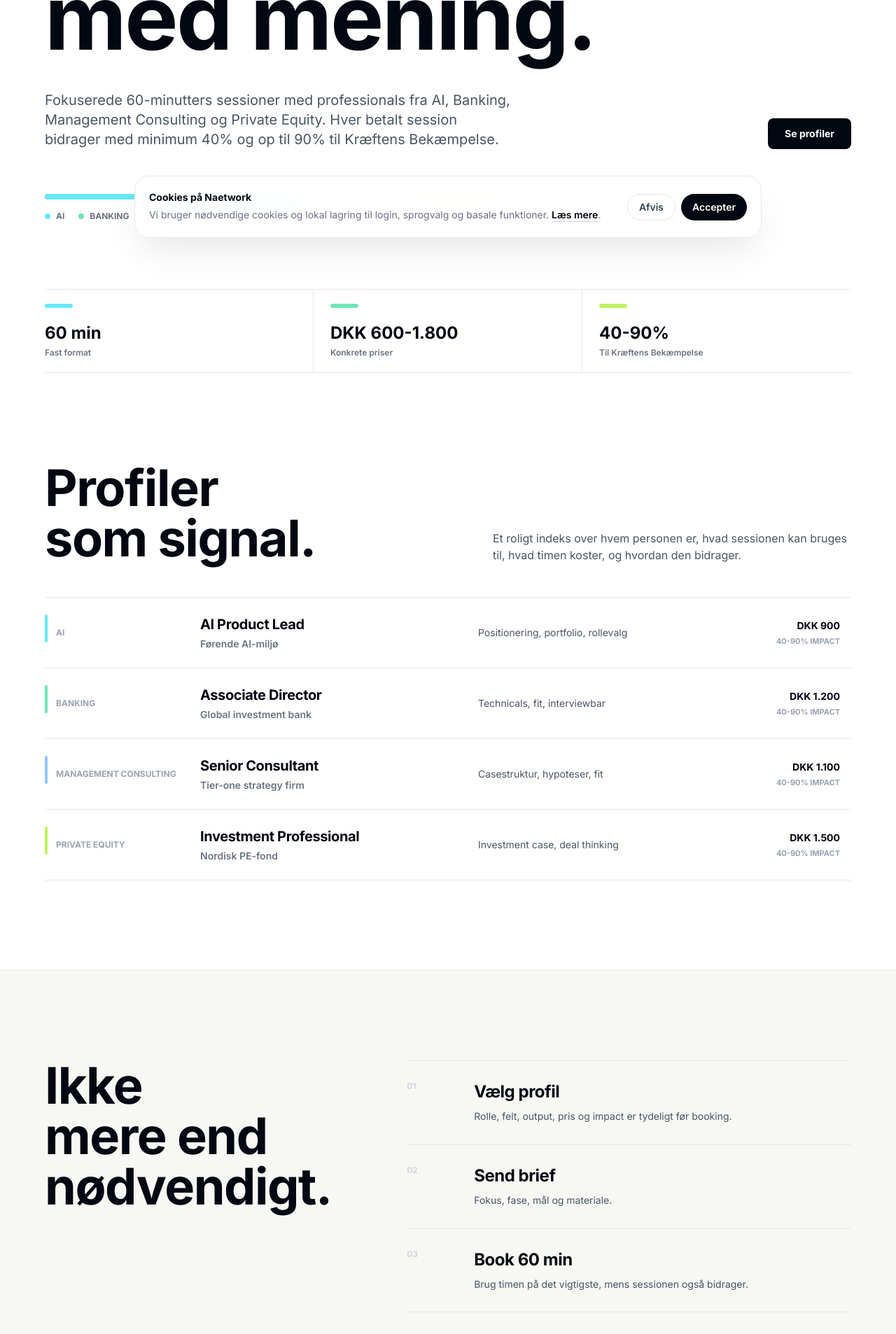
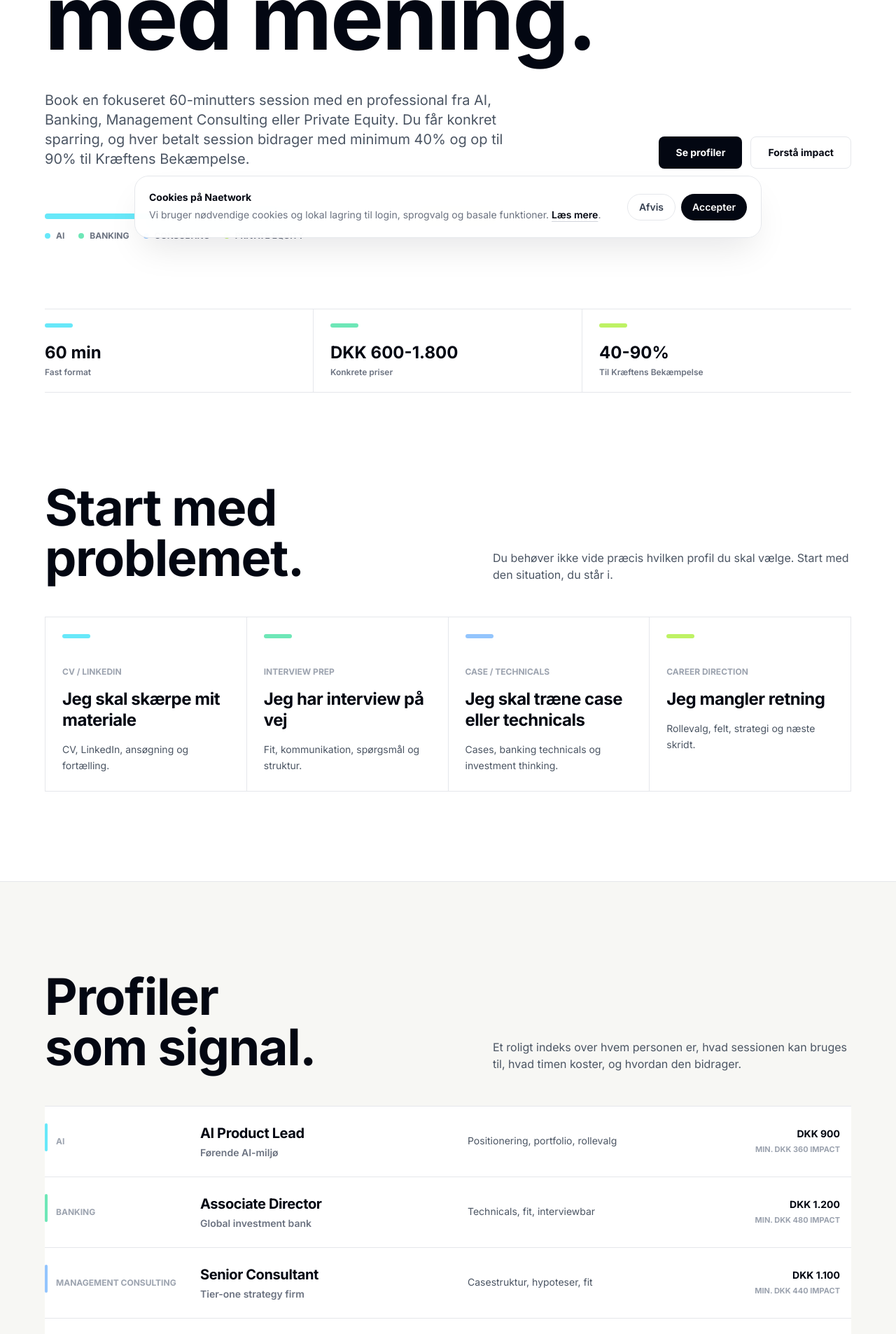
Before and after one commit to mikkelstreet-png/Naetwork, a Next.js app: page / in a window 1280 px wide. Shown: the part 440-2346 px from the top of the page at 70% size. Built offline with nearby package versions, Linux system fonts and the light colour scheme; no server answers.

Commit message:
Elevate landing page product narrative

```diff
--- a/components/HomeContent.tsx
+++ b/components/HomeContent.tsx
@@ -11,16 +11,17 @@ export function HomeContent() {
     eyebrow: 'Naetwork',
     title: isDa ? 'Karrieresparring med mening.' : 'Career guidance with meaning.',
     body: isDa
-      ? 'Fokuserede 60-minutters sessioner med professionals fra AI, Banking, Management Consulting og Private Equity. Hver betalt session bidrager med minimum 40% og op til 90% til Kræftens Bekæmpelse.'
-      : 'Focused 60-minute sessions with professionals from AI, Banking, Management Consulting and Private Equity. Every paid session contributes at least 40% and up to 90% to Kræftens Bekæmpelse.',
+      ? 'Book en fokuseret 60-minutters session med en professional fra AI, Banking, Management Consulting eller Private Equity. Du får konkret sparring, og hver betalt session bidrager med minimum 40% og op til 90% til Kræftens Bekæmpelse.'
+      : 'Book a focused 60-minute session with a professional from AI, Banking, Management Consulting or Private Equity. You get concrete guidance, and every paid session contributes at least 40% and up to 90% to Kræftens Bekæmpelse.',
     primary: isDa ? 'Se profiler' : 'Browse profiles',
+    secondary: isDa ? 'Forstå impact' : 'Understand impact',
   };
 
   const fields = [
-    ['AI', 'bg-cyan-300'],
-    ['Banking', 'bg-emerald-300'],
-    ['Consulting', 'bg-blue-300'],
-    ['Private Equity', 'bg-lime-300'],
+    ['AI', 'bg-cyan-300', '/fields/ai'],
+    ['Banking', 'bg-emerald-300', '/fields/banking'],
+    ['Consulting', 'bg-blue-300', '/fields/consulting'],
+    ['Private Equity', 'bg-lime-300', '/fields/private-equity'],
   ] as const;
 
   const signals = [
@@ -29,24 +30,44 @@ export function HomeContent() {
     ['40-90%', isDa ? 'Til Kræftens Bekæmpelse' : 'To Kræftens Bekæmpelse', 'bg-lime-300'],
   ] as const;
 
+  const pathways = [
+    [isDa ? 'Jeg skal skærpe mit materiale' : 'I need sharper materials', isDa ? 'CV, LinkedIn, ansøgning og fortælling.' : 'CV, LinkedIn, application and story.', 'CV / LinkedIn', 'bg-cyan-300'],
+    [isDa ? 'Jeg har interview på vej' : 'I have interviews coming up', isDa ? 'Fit, kommunikation, spørgsmål og struktur.' : 'Fit, communication, questions and structure.', 'Interview prep', 'bg-emerald-300'],
+    [isDa ? 'Jeg skal træne case eller technicals' : 'I need case or technical prep', isDa ? 'Cases, banking technicals og investment thinking.' : 'Cases, banking technicals and investment thinking.', 'Case / technicals', 'bg-blue-300'],
+    [isDa ? 'Jeg mangler retning' : 'I need direction', isDa ? 'Rollevalg, felt, strategi og næste skridt.' : 'Role choice, field, strategy and next step.', 'Career direction', 'bg-lime-300'],
+  ] as const;
+
   const profiles = [
-    ['AI', 'AI Product Lead', isDa ? 'Førende AI-miljø' : 'Leading AI environment', isDa ? 'Positionering, portfolio, rollevalg' : 'Positioning, portfolio, role choice', 'DKK 900', 'bg-cyan-300'],
-    ['Banking', 'Associate Director', isDa ? 'Global investment bank' : 'Global investment bank', isDa ? 'Technicals, fit, interviewbar' : 'Technicals, fit, interview bar', 'DKK 1.200', 'bg-emerald-300'],
-    ['Management Consulting', 'Senior Consultant', isDa ? 'Tier-one strategy firm' : 'Tier-one strategy firm', isDa ? 'Casestruktur, hypoteser, fit' : 'Case structure, hypotheses, fit', 'DKK 1.100', 'bg-blue-300'],
-    ['Private Equity', 'Investment Professional', isDa ? 'Nordisk PE-fond' : 'Nordic PE fund', isDa ? 'Investment case, deal thinking' : 'Investment case, deal thinking', 'DKK 1.500', 'bg-lime-300'],
+    ['AI', 'AI Product Lead', isDa ? 'Førende AI-miljø' : 'Leading AI environment', isDa ? 'Positionering, portfolio, rollevalg' : 'Positioning, portfolio, role choice', 'DKK 900', 'min. DKK 360', 'bg-cyan-300'],
+    ['Banking', 'Associate Director', isDa ? 'Global investment bank' : 'Global investment bank', isDa ? 'Technicals, fit, interviewbar' : 'Technicals, fit, interview bar', 'DKK 1.200', 'min. DKK 480', 'bg-emerald-300'],
+    ['Management Consulting', 'Senior Consultant', isDa ? 'Tier-one strategy firm' : 'Tier-one strategy firm', isDa ? 'Casestruktur, hypoteser, fit' : 'Case structure, hypotheses, fit', 'DKK 1.100', 'min. DKK 440', 'bg-blue-300'],
+    ['Private Equity', 'Investment Professional', isDa ? 'Nordisk PE-fond' : 'Nordic PE fund', isDa ? 'Investment case, deal thinking' : 'Investment case, deal thinking', 'DKK 1.500', 'min. DKK 600', 'bg-lime-300'],
+  ] as const;
+
+  const outputs = [
+    [isDa ? 'Skarpere signal' : 'Sharper signal', isDa ? 'En tydeligere fortælling om hvorfor netop din profil passer til rollen.' : 'A clearer story for why your profile fits the role.'],
+    [isDa ? 'Bedre forberedelse' : 'Better preparation', isDa ? 'Konkrete svar, cases, technicals eller interviewpunkter at træne videre på.' : 'Concrete answers, cases, technicals or interview points to keep practicing.'],
+    [isDa ? 'Klarere næste skridt' : 'Clearer next step', isDa ? 'Et prioriteret valg af hvad du skal gøre efter sessionen.' : 'A prioritised view of what to do after the session.'],
   ] as const;
 
   const steps = [
-    [isDa ? 'Vælg profil' : 'Choose profile', isDa ? 'Rolle, felt, output, pris og impact er tydeligt før booking.' : 'Role, field, output, price and impact are clear before booking.'],
-    [isDa ? 'Send brief' : 'Send brief', isDa ? 'Fokus, fase, mål og materiale.' : 'Focus, stage, goal and material.'],
-    [isDa ? 'Book 60 min' : 'Book 60 min', isDa ? 'Brug timen på det vigtigste, mens sessionen også bidrager.' : 'Use the hour on what matters most, while the session also contributes.'],
+    [isDa ? 'Vælg problem eller felt' : 'Choose problem or field', isDa ? 'Start med det du faktisk har brug for: materiale, interview, case, technicals eller retning.' : 'Start with what you actually need: materials, interview, case, technicals or direction.'],
+    [isDa ? 'Vælg profil' : 'Choose profile', isDa ? 'Rolle, felt, output, pris og minimumsbidrag er tydeligt før booking.' : 'Role, field, output, price and minimum contribution are clear before booking.'],
+    [isDa ? 'Send brief' : 'Send brief', isDa ? 'Fokus, fase, mål og materiale giver den professionelle bedre kontekst.' : 'Focus, stage, goal and material give the professional better context.'],
+    [isDa ? 'Book 60 min' : 'Book 60 min', isDa ? 'Brug timen på det vigtigste, mens betalingen også bidrager.' : 'Use the hour on what matters most while the payment also contributes.'],
   ];
 
   const priceAnchors = [
-    ['DKK 600', isDa ? 'Entry' : 'Entry'],
-    ['DKK 900', isDa ? 'Core' : 'Core'],
-    ['DKK 1.200', isDa ? 'Senior' : 'Senior'],
-    ['DKK 1.800', isDa ? 'Expert' : 'Expert'],
+    ['DKK 600', isDa ? 'Entry' : 'Entry', 'min. DKK 240'],
+    ['DKK 900', isDa ? 'Core' : 'Core', 'min. DKK 360'],
+    ['DKK 1.200', isDa ? 'Senior' : 'Senior', 'min. DKK 480'],
+    ['DKK 1.800', isDa ? 'Expert' : 'Expert', 'min. DKK 720'],
+  ] as const;
+
+  const trust = [
+    [isDa ? 'Ingen løfter om job' : 'No job promises', isDa ? 'Sessionen giver sparring, ikke garantier. Det holder produktet ærligt.' : 'The session gives guidance, not guarantees. That keeps the product honest.'],
+    [isDa ? 'Tydelig pris før booking' : 'Clear price before booking', isDa ? 'Du ser pris, format og minimumsbidrag før du sender anmodningen.' : 'You see price, format and minimum contribution before sending the request.'],
+    [isDa ? 'Uafhængig impact-model' : 'Independent impact model', isDa ? 'Naetwork beskriver bidraget transparent og er ikke officielt tilknyttet Kræftens Bekæmpelse, medmindre det fremgår eksplicit.' : 'Naetwork describes the contribution transparently and is not officially affiliated with Kræftens Bekæmpelse unless explicitly stated.'],
   ] as const;
 
   return (
@@ -59,9 +80,14 @@ export function HomeContent() {
           </h1>
           <div className="mt-10 grid gap-8 md:grid-cols-[1fr_auto] md:items-end">
             <p className="max-w-2xl text-base leading-relaxed text-gray-600 md:text-xl">{copy.body}</p>
-            <Link href="/professionals" className="inline-flex w-fit items-center justify-center rounded-lg bg-gray-950 px-6 py-3 text-sm font-black text-white transition-colors hover:bg-gray-800">
-              {copy.primary}
-            </Link>
+            <div className="flex flex-wrap gap-3 md:justify-end">
+              <Link href="/professionals" className="inline-flex w-fit items-center justify-center rounded-lg bg-gray-950 px-6 py-3 text-sm font-black text-white transition-colors hover:bg-gray-800">
+                {copy.primary}
+              </Link>
+              <Link href="/impact" className="inline-flex w-fit items-center justify-center rounded-lg border border-gray-200 px-6 py-3 text-sm font-black text-gray-950 transition-colors hover:border-gray-950">
+                {copy.secondary}
+              </Link>
+            </div>
           </div>
 
           <div className="mt-16 max-w-2xl">
@@ -71,11 +97,11 @@ export function HomeContent() {
               ))}
             </div>
             <div className="mt-4 flex flex-wrap gap-x-5 gap-y-2">
-              {fields.map(([field, accent]) => (
-                <div key={field} className="flex items-center gap-2">
+              {fields.map(([field, accent, href]) => (
+                <Link key={field} href={href} className="flex items-center gap-2 transition-opacity hover:opacity-70">
                   <span className={`h-2 w-2 rounded-full ${accent}`} />
                   <span className="text-xs font-black uppercase text-gray-500">{field}</span>
-                </div>
+                </Link>
               ))}
             </div>
           </div>
@@ -92,7 +118,32 @@ export function HomeContent() {
         </div>
       </section>
 
-      <section id="market" className="bg-white px-5 py-24 sm:px-8 md:py-32">
+      <section className="bg-white px-5 py-24 sm:px-8 md:py-32">
+        <div className="mx-auto max-w-6xl">
+          <div className="mb-12 grid gap-6 md:grid-cols-[0.85fr_1.15fr] md:items-end">
+            <h2 className="text-5xl font-black leading-none tracking-tight text-gray-950 text-balance md:text-7xl">
+              {isDa ? 'Start med problemet.' : 'Start with the problem.'}
+            </h2>
+            <p className="max-w-lg text-sm leading-relaxed text-gray-600 md:ml-auto md:text-base">
+              {isDa
+                ? 'Du behøver ikke vide præcis hvilken profil du skal vælge. Start med den situation, du står i.'
+                : 'You do not need to know exactly which profile to choose. Start with the situation you are in.'}
+            </p>
+          </div>
+          <div className="grid gap-px border border-gray-200 bg-gray-200 md:grid-cols-4">
+            {pathways.map(([title, body, label, accent]) => (
+              <Link key={title} href="/match" className="group bg-white p-6 transition-colors hover:bg-[#fafaf8]">
+                <span className={`mb-10 block h-1.5 w-10 rounded-full ${accent}`} />
+                <p className="text-xs font-black uppercase text-gray-400">{label}</p>
+                <h3 className="mt-4 text-2xl font-black leading-tight tracking-tight text-gray-950">{title}</h3>
+                <p className="mt-4 text-sm leading-relaxed text-gray-600">{body}</p>
+              </Link>
+            ))}
+          </div>
+        </div>
+      </section>
+
+      <section id="market" className="border-y border-gray-200 bg-[#f7f7f4] px-5 py-24 sm:px-8 md:py-32">
         <div id="profile-universe" className="mx-auto max-w-6xl">
           <div className="mb-12 grid gap-6 md:grid-cols-[0.85fr_1.15fr] md:items-end">
             <h2 className="text-5xl font-black leading-none tracking-tight text-gray-950 text-balance md:text-7xl">
@@ -105,9 +156,9 @@ export function HomeContent() {
             </p>
           </div>
 
-          <div className="border-t border-gray-200">
-            {profiles.map(([field, role, company, use, price, accent]) => (
-              <Link key={`${field}-${role}`} href="/professionals" className="group relative grid gap-4 border-b border-gray-200 py-6 transition-colors hover:bg-[#fafaf8] md:grid-cols-[190px_1fr_1fr_120px] md:items-center md:px-4">
+          <div className="border-t border-gray-200 bg-white">
+            {profiles.map(([field, role, company, use, price, impact, accent]) => (
+              <Link key={`${field}-${role}`} href="/professionals" className="group relative grid gap-4 border-b border-gray-200 py-6 transition-colors hover:bg-[#fafaf8] md:grid-cols-[190px_1fr_1fr_150px] md:items-center md:px-4">
                 <span className={`absolute left-0 top-6 hidden h-10 w-1 rounded-full md:block ${accent}`} />
                 <div className="flex items-center gap-3">
                   <span className={`h-2 w-8 rounded-full md:hidden ${accent}`} />
@@ -120,9 +171,31 @@ export function HomeContent() {
                 <p className="text-sm leading-relaxed text-gray-600">{use}</p>
                 <div className="md:text-right">
                   <p className="text-sm font-black text-gray-950">{price}</p>
-                  <p className="mt-1 text-[11px] font-black uppercase text-gray-400">40-90% impact</p>
+                  <p className="mt-1 text-[11px] font-black uppercase text-gray-400">{impact} impact</p>
                 </div>
               </Link>
+            ))}
+          </div>
+        </div>
+      </section>
+
+      <section className="bg-white px-5 py-24 sm:px-8 md:py-32">
+        <div className="mx-auto grid max-w-6xl gap-12 lg:grid-cols-[0.85fr_1.15fr] lg:items-start">
+          <div>
+            <p className="mb-5 text-xs font-black uppercase text-gray-400">{isDa ? 'Output' : 'Output'}</p>
+            <h2 className="text-5xl font-black leading-none tracking-tight text-gray-950 text-balance md:text-7xl">
+              {isDa ? 'En god session bør gøre noget tydeligere.' : 'A good session should make something clearer.'}
+            </h2>
+          </div>
+          <div className="border-t border-gray-200">
+            {outputs.map(([title, body], index) => (
+              <div key={title} className="grid gap-4 border-b border-gray-200 py-7 md:grid-cols-[80px_1fr]">
+                <p className="text-xs font-black text-gray-300">0{index + 1}</p>
+                <div>
+                  <h3 className="text-2xl font-black tracking-tight text-gray-950">{title}</h3>
+                  <p className="mt-2 text-sm leading-relaxed text-gray-600">{body}</p>
+                </div>
+              </div>
             ))}
           </div>
         </div>
@@ -131,7 +204,7 @@ export function HomeContent() {
       <section id="how-it-works" className="border-y border-gray-200 bg-[#f7f7f4] px-5 py-24 sm:px-8 md:py-32">
         <div className="mx-auto grid max-w-6xl gap-12 lg:grid-cols-[0.85fr_1.15fr] lg:items-start">
           <h2 className="text-5xl font-black leading-none tracking-tight text-gray-950 text-balance md:text-7xl">
-            {isDa ? 'Ikke mere end nødvendigt.' : 'Nothing more than needed.'}
+            {isDa ? 'Simpelt nok til at bruge. Seriøst nok til at virke.' : 'Simple enough to use. Serious enough to work.'}
           </h2>
           <div className="border-t border-gray-200">
             {steps.map(([title, body], index) => (
@@ -182,11 +255,11 @@ export function HomeContent() {
           </div>
 
           <div className="mt-10 grid gap-px border border-white/10 bg-white/10 md:grid-cols-4">
-            {priceAnchors.map(([price, label]) => (
+            {priceAnchors.map(([price, label, impact]) => (
               <div key={price} className="bg-gray-950 p-5">
                 <p className="text-xs font-black uppercase text-white/35">{label}</p>
                 <p className="mt-5 text-3xl font-black text-white">{price}</p>
-                <p className="mt-2 text-sm text-white/50">{isDa ? '40-90% bidrag pr. betalt session' : '40-90% contribution per paid session'}</p>
+                <p className="mt-2 text-sm text-white/50">{impact} {isDa ? 'til Kræftens Bekæmpelse som minimum' : 'to Kræftens Bekæmpelse as minimum'}</p>
               </div>
             ))}
           </div>
@@ -194,6 +267,29 @@ export function HomeContent() {
       </section>
 
       <section className="bg-white px-5 py-24 sm:px-8 md:py-32">
+        <div className="mx-auto max-w-6xl">
+          <div className="mb-10 grid gap-6 md:grid-cols-[0.85fr_1.15fr] md:items-end">
+            <h2 className="text-5xl font-black leading-none tracking-tight text-gray-950 text-balance md:text-7xl">
+              {isDa ? 'Tillid før transaktion.' : 'Trust before transaction.'}
+            </h2>
+            <p className="max-w-lg text-sm leading-relaxed text-gray-600 md:ml-auto md:text-base">
+              {isDa
+                ? 'Naetwork skal være nemt at forstå før du booker. Ingen skjulte løfter, ingen uklar impact, ingen unødvendig friktion.'
+                : 'Naetwork should be easy to understand before you book. No hidden promises, no unclear impact, no unnecessary friction.'}
+            </p>
+          </div>
+          <div className="grid gap-px border border-gray-200 bg-gray-200 md:grid-cols-3">
+            {trust.map(([title, body]) => (
+              <div key={title} className="bg-white p-6">
+                <p className="text-xl font-black tracking-tight text-gray-950">{title}</p>
+                <p className="mt-4 text-sm leading-relaxed text-gray-600">{body}</p>
+              </div>
+            ))}
+          </div>
+        </div>
+      </section>
+
+      <section className="bg-white px-5 pb-24 sm:px-8 md:pb-32">
         <div className="mx-auto max-w-6xl border-t border-gray-200 pt-10">
           <div className="grid gap-8 md:grid-cols-[1fr_auto] md:items-end">
             <h2 className="max-w-4xl text-5xl font-black leading-none tracking-tight text-gray-950 text-balance md:text-7xl">
```
